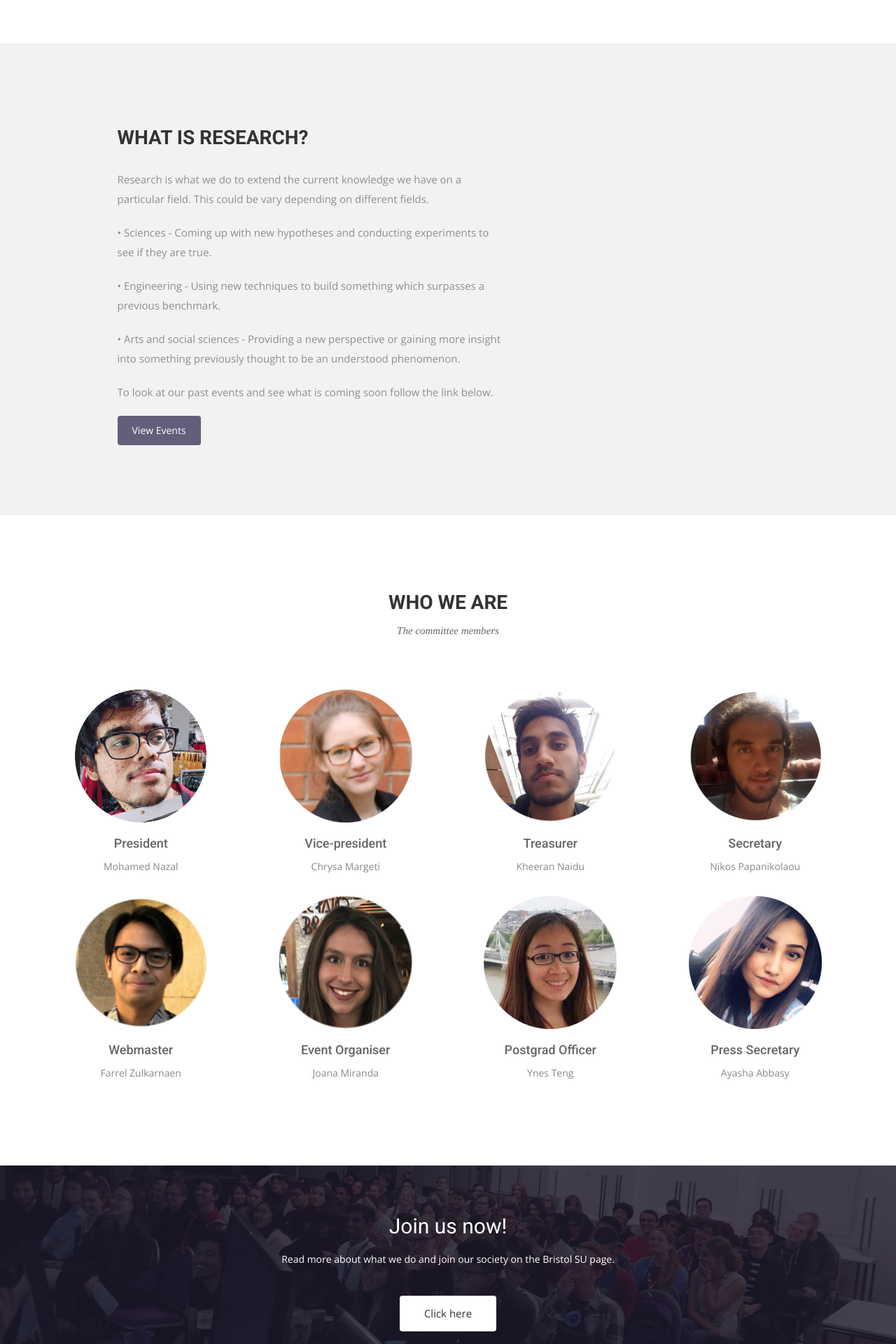
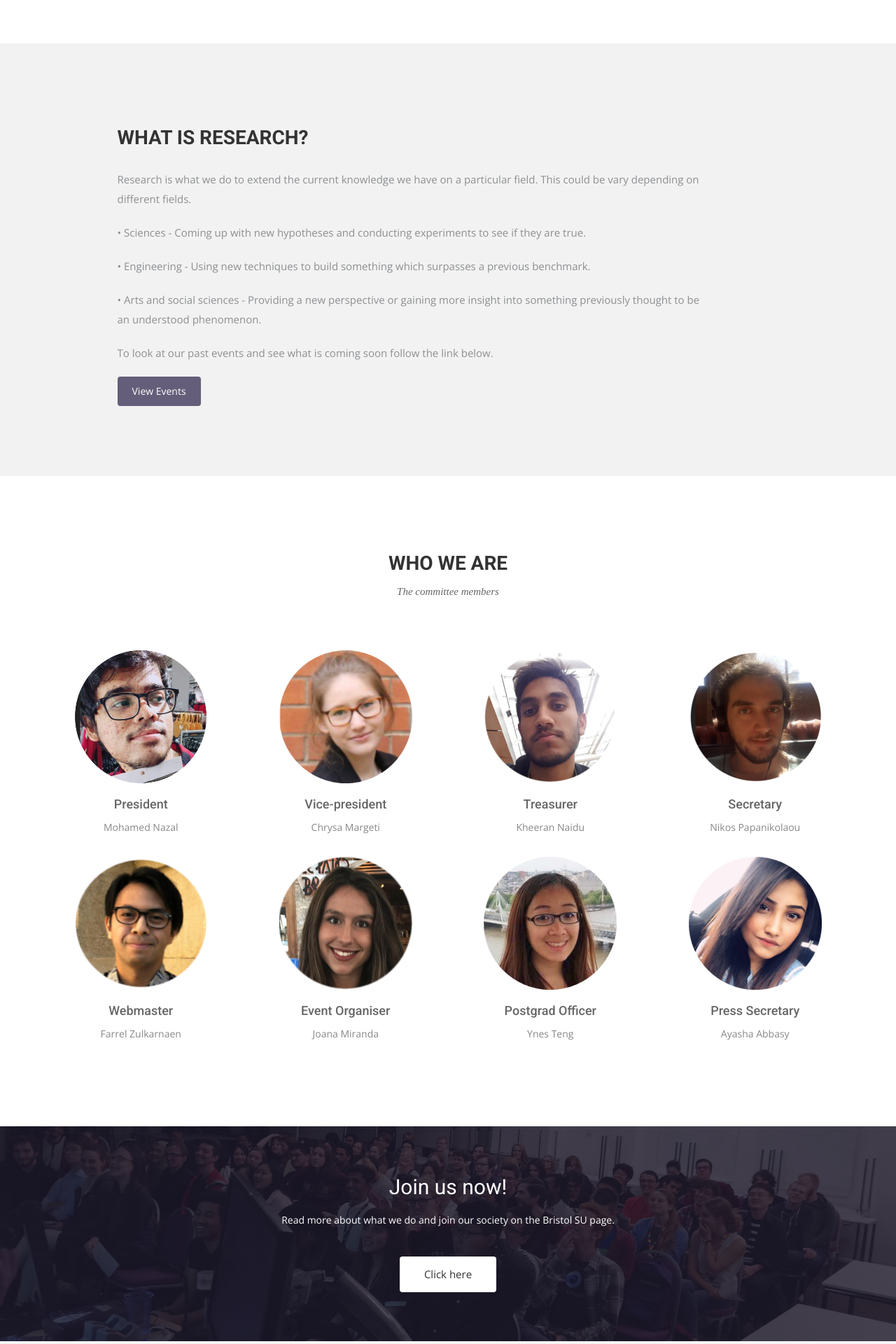
Before and after one commit to bristolresearchsoc/bristolresearchsoc.github.io, a Jekyll site: the page built from index.html, in a window 1280 px wide. Shown: the part 1289-3209 px from the top of the page at 70% size. Built offline with Jekyll 4.4.1, drawn with Linux system fonts in a browser that asks for light colours; nearby versions of some CDN libraries; some web fonts are replaced.

```diff
--- a/index.html
+++ b/index.html
@@ -53,7 +53,7 @@
 <div class="container">
   <div class="row">
     <!-- <div class="col-md-6 col-md-offset-7"> ORIGINAL ONE !!!!! -->
-    <div class="col-md-6 col-md-offset-1">
+    <div class="col-md-9 col-md-offset-1">
       <h2>WHAT IS RESEARCH?</h2>
       <p>Research is what we do to extend the current knowledge we have on a particular field. This could be vary depending on different fields.</p>
       <p>• Sciences - Coming up with new hypotheses and conducting experiments to see if they are true.</p>
```
